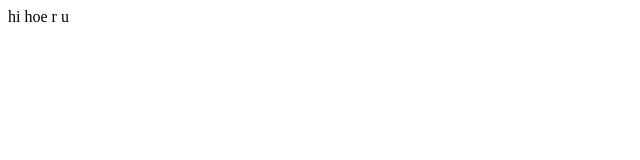
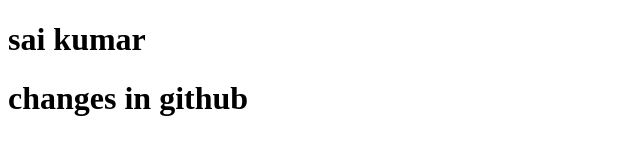
Before and after one commit to Sai-Kumar88789/colortest_in_git, a plain HTML site: page index.html in a window 1280 px wide. Shown: the whole page, without its empty margins (0-640 px from the left). Drawn offline with Linux system fonts and the light colour scheme.

Commit message:
Update index.html

```diff
--- a/index.html
+++ b/index.html
@@ -9,7 +9,8 @@
 </head>
 
 <body>
-  hi hoe r u
+    <h1>sai kumar</h1>
+    <h1>changes in github</h1>
 </body>
 
 </html>
```
